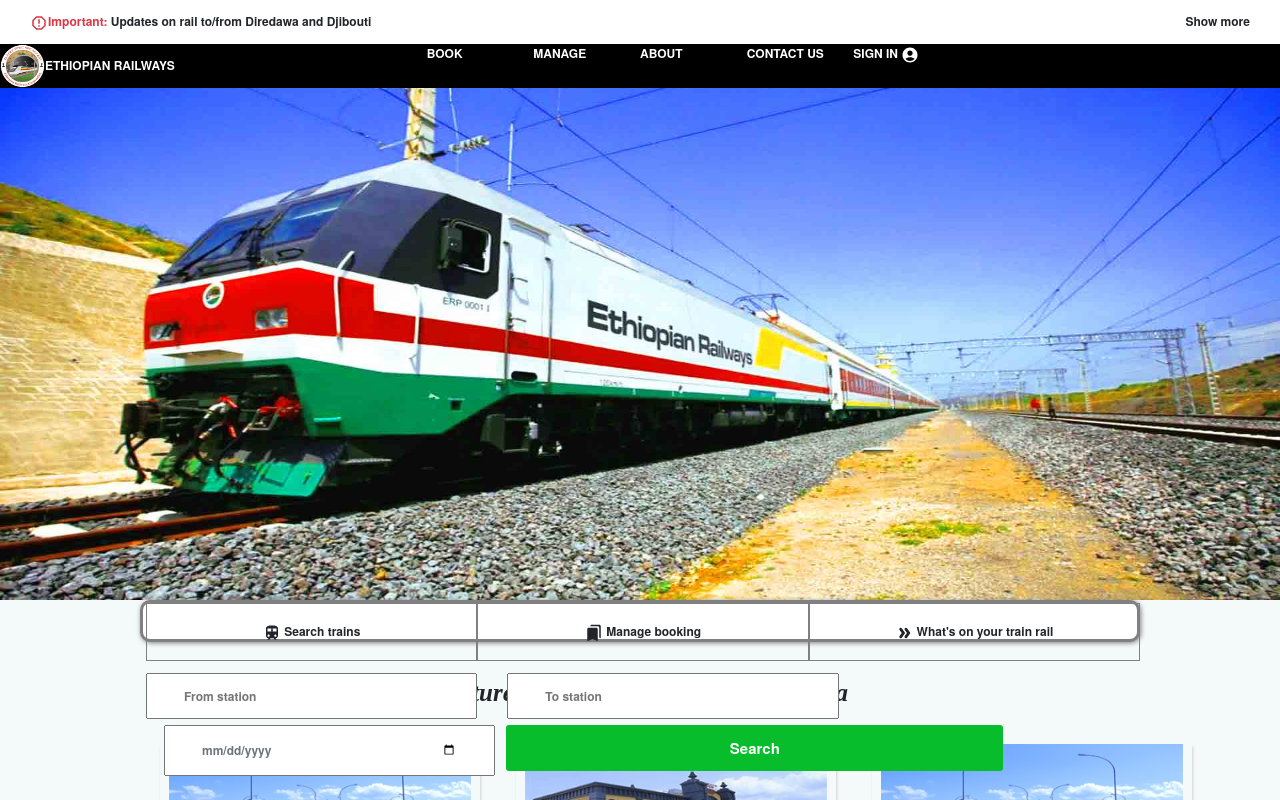
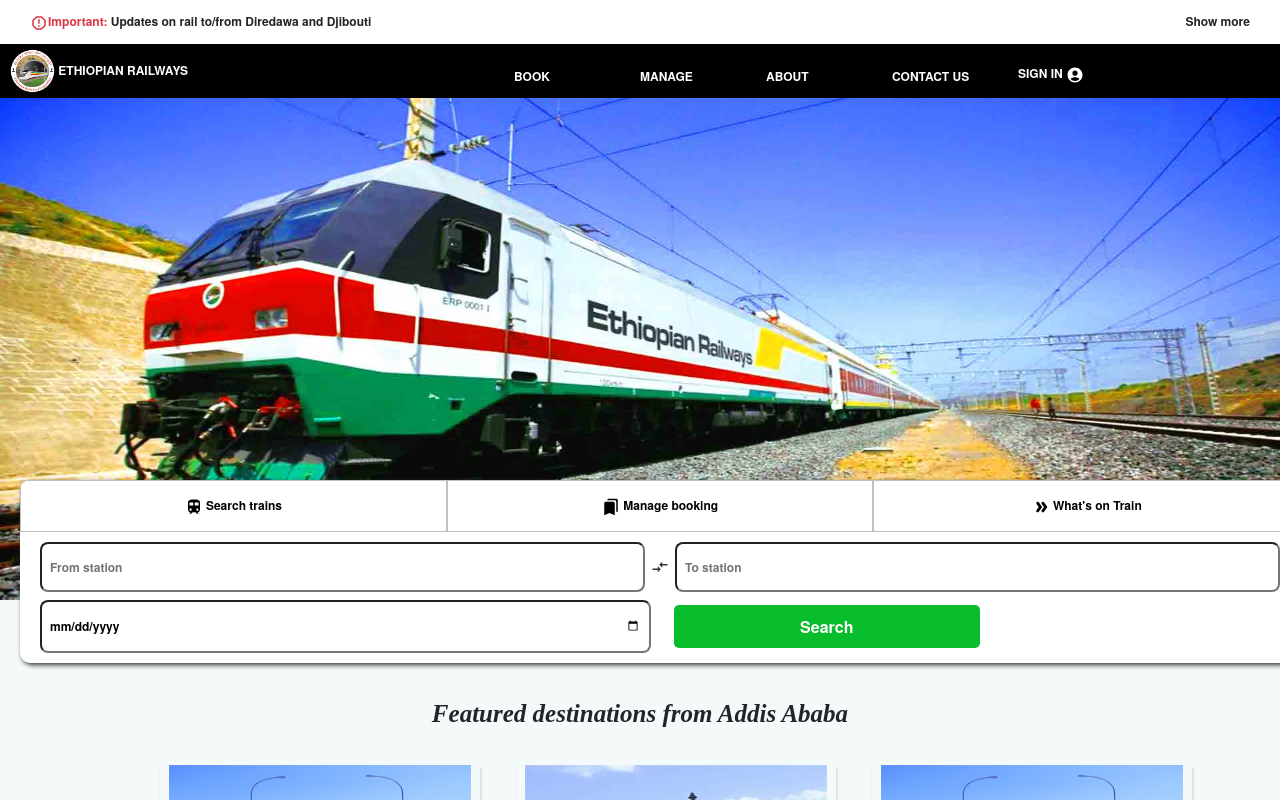
Before and after one commit to eyueldegefa/Final-Year-Project-C.S, a React (Create React App) app in the folder final-year-project-c.s/: page / in a window 1280 px wide. Shown: the top 800 px of the page. Built offline with nearby package versions, Linux system fonts and the light colour scheme.

Commit message:
Update CSS

```diff
--- a/final-year-project-c.s/src/App.js
+++ b/final-year-project-c.s/src/App.js
@@ -2,11 +2,6 @@
 import React from "react";
 import { BrowserRouter as Router, Routes, Route } from "react-router-dom";
 import "./App.css";
-import Header from "./Components/Header/Header";
-import Footer from "./Components/Footer/Footer";
-import Banner from "./Components/Banner/Banner";
-import Booking from "./Components/Booking/Booking";
-import Home from "./Components/Home/Home";
 
 import AboutUs from "./Pages/AboutUs/AboutUs";
 import Contact from "./Pages/ContactUs/ContactUs";
--- a/final-year-project-c.s/src/Components/Booking/Booking.css
+++ /dev/null
@@ -1,36 +0,0 @@
-.bookingWrapper{
-    position: sticky;
-    margin-top: 70px;
-    box-shadow: 1px 1px 5px grey;
-    width: 1000px;
-    height: 10px;
-    margin: auto;
-    border-radius: 10px;
-    border: 3px solid gray;
-}
-.bottomRed{
-    border: 1px solid grey;
-}
-.bottomRed:hover{
-    box-shadow: 1px 1px 5px grey;
-    border-bottom: 2px solid red;
-}
-.inputs:hover{
-    box-shadow: 3px 3px 6px grey;
-}
-@media (max-width:560px) {
-    .bookingWrapper{
-        margin-top: -120px;
-        width: 360px;
-        height: 100px;
-    }
-}
-/* @media (min-width:561px) {
-    .bookingWrapper{
-        margin-top: -200px;
-        height: 190px;
-    }
-}  */
-Link {
-    text-decoration: none;
-}
--- a/final-year-project-c.s/src/Components/Booking/Booking.jsx
+++ b/final-year-project-c.s/src/Components/Booking/Booking.jsx
@@ -8,7 +8,7 @@
 import DoubleArrowRoundedIcon from '@mui/icons-material/DoubleArrowRounded';
 import CompareArrowsIcon from '@mui/icons-material/CompareArrows';
 import '../../App.css';
-import './Booking.css';
+import classes from './Booking.module.css';
 
 function Booking() {
   const [activeTab, setActiveTab] = useState("search");
@@ -73,32 +73,34 @@
   };
 
   return (
-    <section className='bookingWrapper bg-white text-dark pb-5 text-center'>
-      <div className='d-flex row ms-1'>
-        <Link className={`col-4 py-4 bottomRed text-dark mb-3 text-decoration-none ${activeTab === "search" ? "bottomRed" : ""}`} onClick={() => setActiveTab("search")}>
+    <section className={classes.bookingWrapper}>
+      <div className={classes.linksWrapper}>
+        <Link className={`${classes.bookingPrtLinks} ${activeTab === "search" ? "bottomRed" : ""}`} onClick={() => setActiveTab("search")}>
           <TrainIcon /> Search trains
         </Link>
-        <Link className={`col-4 py-4 bottomRed text-dark mb-3 text-decoration-none ${activeTab === "manage" ? "bottomRed" : ""}`} onClick={() => setActiveTab("manage")}>
+        <Link className={`${classes.bookingPrtLinks} ${activeTab === "manage" ? "bottomRed" : ""}`} onClick={() => setActiveTab("manage")}>
           <BookmarksIcon /> Manage booking
         </Link>
-        <Link to="/ontrain" className='col-4 py-4 text-dark mb-3 bottomRed text-decoration-none'><DoubleArrowRoundedIcon /> What's on your train rail</Link>
+        <Link to="/ontrain" className={classes.bookingPrtLinks}><DoubleArrowRoundedIcon /> What's on Train</Link>
       </div>
 
       {activeTab === "search" ? (
-        <div className='search-input-container text-center'>
-          <div className='row d-flex ms-1 gap-2'>
-            <input className='col-sm-4 py-3 px-5 inputs' name="source" type="text" placeholder='From station' value={formData.source} onChange={handleChange} />
-            <CompareArrowsIcon className='col-1'/>
-            <input className='col-sm-4 py-3 px-5 inputs' name="destination" type="text" placeholder='To station' value={formData.destination} onChange={handleChange}/>
-            <input className='col-sm-4 py-3 px-5 ms-4 text-secondary inputs' type="date" name="date" value={formData.date} onChange={handleChange} />
-            <button className='col-sm-6 buttons py-3 text-white rounded fs-5 inputs' onClick={handleSearch}>Search</button>
-          </div>
+        <div className={classes.inputsWrapper}>
+            <div>
+              <div className=''><input name="source" type="text" placeholder='From station' value={formData.source} onChange={handleChange} /></div>
+              <div className={classes.arrow}><CompareArrowsIcon /></div>
+              <div className=''><input name="destination" type="text" placeholder='To station' value={formData.destination} onChange={handleChange}/></div>
+            </div>
+            <div>
+              <div className=''><input type="date" name="date" value={formData.date} onChange={handleChange} /></div>
+              <div className='ms-4'><button onClick={handleSearch}>Search</button></div>
+            </div>
         </div>
       ) : (
-        <div className='search-input-container text-center d-flex gap-2 p-2'>
+        <div className='d-flex p-3 gap-3'>
           <input className="p-3 inputs" type="text" name="lastName" placeholder="Last Name" value={manageData.lastName} onChange={handleChange} />
           <input className="p-3 inputs" type="text" name="bookingReference" placeholder="Booking Reference" value={manageData.bookingReference} onChange={handleChange} />
-          <button className="buttons inputs py-3 fs-5" onClick={handleManageBooking}>Fetch Booking</button>
+          <button className="buttons inputs py-3 fs-5" onClick={handleManageBooking}>Fetch</button>
 
           {bookingDetails && (
             <div>
--- /dev/null
+++ b/final-year-project-c.s/src/Components/Booking/Booking.module.css
@@ -0,0 +1,48 @@
+.bookingWrapper{
+  background-color: white;
+  position: sticky;
+  width: 100%;
+  margin-left: 20px;
+  margin-top: -15vh;
+  box-shadow: 2px 2px 5px;
+  border-radius: 10px;
+}
+/* Booking Part Links */
+.linksWrapper{
+    display: flex;
+ }
+.bookingPrtLinks{
+    color: black;
+    text-decoration: none;
+    text-align: center;
+    padding: 15px 1px;
+    border: 1px solid silver;
+}
+.bookingPrtLinks:hover{
+    cursor: pointer;
+    color: green;
+    border-bottom: 2px solid green;
+}
+/* Inputs part */
+.inputsWrapper{
+    display: flex;
+    flex-direction: column;
+    padding: 10px 20px;
+    gap: 8px;
+}
+.inputsWrapper div{
+    display: flex;
+}
+input {
+    padding: 8px;
+    border-radius: 8px;
+}
+.inputs:hover{
+    box-shadow: 3px 3px 6px grey;
+}
+.arrow{
+    justify-content: center;
+    text-align: center;
+    max-width: 30px;
+    padding: 16px 0;
+}
--- a/final-year-project-c.s/src/Components/Header/Header.jsx
+++ b/final-year-project-c.s/src/Components/Header/Header.jsx
@@ -24,8 +24,8 @@
 
         {/* The header links */}
         <div className={classes.headerWrapper}>
-            <div className=''><img src={headerlogo} alt="Header logo" />ETHIOPIAN RAILWAYS</div>
-            <div className='d-none d-md-flex '>
+            <div className=''><img src={headerlogo} alt="Header logo" />  ETHIOPIAN RAILWAYS</div>
+            <div className='d-none d-md-flex pt-4'>
                 <Link to="/" className={classes.linkHover}>BOOK</Link>
                 <Link to="/" className={classes.linkHover}>MANAGE</Link>
                 <Link to="/about-us" className={classes.linkHover}>ABOUT</Link>
--- a/final-year-project-c.s/src/Components/Header/Header.module.css
+++ b/final-year-project-c.s/src/Components/Header/Header.module.css
@@ -14,6 +14,12 @@
     flex-direction: row;
     background-color: black;
     color: white;
+    padding: 5px 10px;
+ }
+ .listAndSignin{
+    display: flex;
+    width: 50%;
+    padding-top: 15px;
  }
  .linkHover{
     text-decoration: none;
--- a/final-year-project-c.s/src/index.css
+++ b/final-year-project-c.s/src/index.css
@@ -2,4 +2,5 @@
   padding: 0;
   margin: 0;
   font-family: HelveticaNeue, "Helvetica Neue", Helvetica, Arial, "Lucida Grande", sans-serif;
+  box-sizing: border-box;
 }
```
